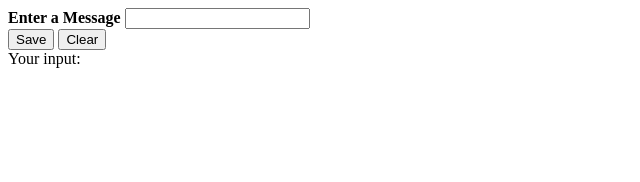
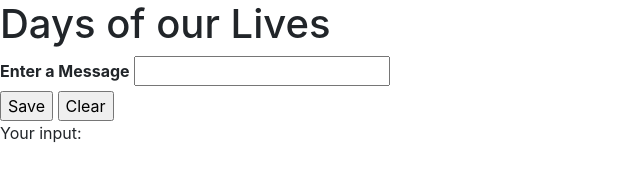
Before and after one commit to iamsarwan/Quarantine_Days, a plain HTML site: page index.html in a window 1280 px wide. Shown: the whole page, without its empty margins (0-640 px from the left). Drawn offline with nearby package versions, Linux system fonts and the light colour scheme.

Commit message:
Added main.css and added bootstrap framework

```diff
--- a/index.html
+++ b/index.html
@@ -2,6 +2,11 @@
 <html>
   <head lang="en">
   <meta charset="UTF-8">
+  <link href="main.css" rel="stylesheet" type="text/css">
+  <link rel="stylesheet" href="https://maxcdn.bootstrapcdn.com/bootstrap/4.0.0/css/bootstrap.min.css" integrity="sha384-Gn5384xqQ1aoWXA+058RXPxPg6fy4IWvTNh0E263XmFcJlSAwiGgFAW/dAiS6JXm" crossorigin="anonymous">
+  <script src="https://code.jquery.com/jquery-3.2.1.slim.min.js" integrity="sha384-KJ3o2DKtIkvYIK3UENzmM7KCkRr/rE9/Qpg6aAZGJwFDMVNA/GpGFF93hXpG5KkN" crossorigin="anonymous"></script>
+<script src="https://cdnjs.cloudflare.com/ajax/libs/popper.js/1.12.9/umd/popper.min.js" integrity="sha384-ApNbgh9B+Y1QKtv3Rn7W3mgPxhU9K/ScQsAP7hUibX39j7fakFPskvXusvfa0b4Q" crossorigin="anonymous"></script>
+<script src="https://maxcdn.bootstrapcdn.com/bootstrap/4.0.0/js/bootstrap.min.js" integrity="sha384-JZR6Spejh4U02d8jOt6vLEHfe/JQGiRRSQQxSfFWpi1MquVdAyjUar5+76PVCmYl" crossorigin="anonymous"></script>
   <script language="JavaScript">
 
     function checkString(tempUserValue){
@@ -50,7 +55,9 @@
 
   </head>
 <body>
-
+  <div class="main-content" id="container">
+    <h1 class="heading">Days of our Lives</h1>
+    <div id="mainform" class="form-content">
       <form>
         <label><b>Enter a Message</b></label>
         <input type="text" name="message" id="user_input" />
@@ -58,7 +65,9 @@
 
       <input type="submit" value="Save" onclick="showInput();">
       <input type="submit" value="Clear" onclick="clearLocalStorage();"><br/>
+    </div>
     <label>Your input: </label>
     <p><span id='display'></span></p>
+</div>
 </body>
 </html>
```
Lines whose indentation alone changed are shown as unchanged.
